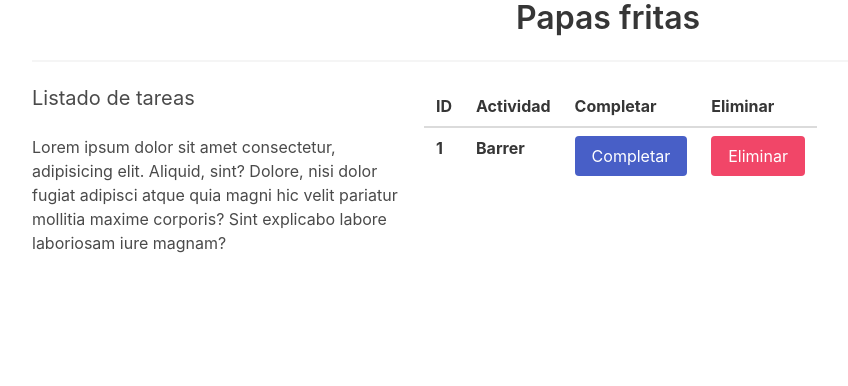
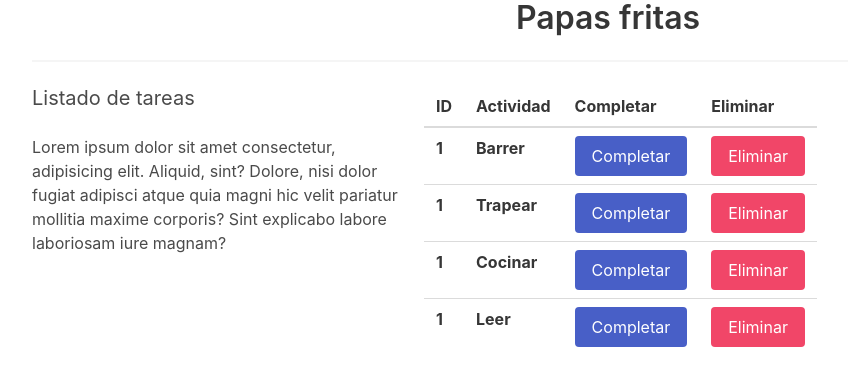
Before and after one commit to ClaudiaQuezadaRiquelme/yirsis-02-tareas, an Angular app: page / in a window 1280 px wide. Shown: the top 386 px of the page, without its empty margins (32-880 px from the left). Built offline with nearby package versions, Linux system fonts and the light colour scheme.

Commit message:
ngFor tareas

```diff
--- a/src/app/tareas/listado-tareas/listado-tareas.component.html
+++ b/src/app/tareas/listado-tareas/listado-tareas.component.html
@@ -9,9 +9,9 @@
         </tr>
       </thead>
       <tbody>
-        <tr>
+        <tr *ngFor="let elem of tareas">
           <th>1</th>
-          <td><b>Barrer</b></td>
+          <td><b>{{elem}}</b></td>
           <td><button class="button is-link">Completar</button></td>
           <td><button class="button is-danger">Eliminar</button></td>
         </tr>
--- a/src/app/tareas/listado-tareas/listado-tareas.component.ts
+++ b/src/app/tareas/listado-tareas/listado-tareas.component.ts
@@ -6,5 +6,7 @@ import { Component } from '@angular/core';
   styleUrls: ['./listado-tareas.component.css']
 })
 export class ListadoTareasComponent {
-
+  tareas: Array<string> = [
+    'Barrer', 'Trapear', 'Cocinar', 'Leer'
+  ];
 }
```
